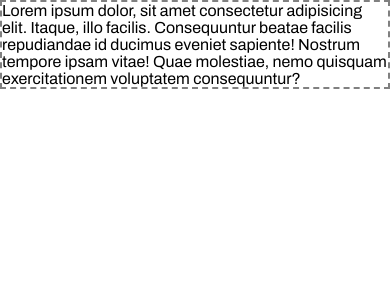
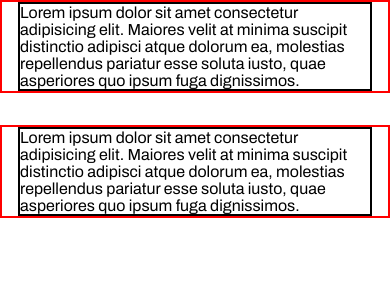
Before and after one commit to Emam-Bokhari/MUI, a React (Vite) app: page / in a window 390 px wide. Shown: the top 300 px of the page. Built offline with nearby package versions, Linux system fonts and the light colour scheme.

Commit message:
feat(ui): add Container component with responsive and fixed width container

```diff
--- a/src/App.jsx
+++ b/src/App.jsx
@@ -1,10 +1,10 @@
 import { Fragment } from "react";
-import BoxComponent from "./components/Layout/BoxComponent";
+import ContainerComponent from "./components/Layout/ContainerComponent";
 
 export default function App() {
   return (
     <Fragment>
-      <BoxComponent />
+      <ContainerComponent />
     </Fragment>
   );
 }
--- a/src/components/Layout/BoxComponent.jsx
+++ b/src/components/Layout/BoxComponent.jsx
@@ -14,5 +14,4 @@ export default function BoxComponent() {
         exercitationem voluptatem consequuntur?
       </Box>
     </Fragment>
-  );
-}
+  );}
--- /dev/null
+++ b/src/components/Layout/ContainerComponent.jsx
@@ -0,0 +1,20 @@
+import { Box, Container } from "@mui/material";
+import { Fragment } from "react";
+
+export default function ContainerComponent(){
+    return(
+        <Fragment>
+            <Container maxWidth="sm" sx={{border:"2px solid red"}} >
+            <Box component="section" sx={{border:"2px solid black"}}  >
+                Lorem ipsum dolor sit amet consectetur adipisicing elit. Maiores velit at minima suscipit distinctio adipisci atque dolorum ea, molestias repellendus pariatur esse soluta iusto, quae asperiores quo ipsum fuga dignissimos.
+            </Box>
+            </Container>
+
+            <Container fixed sx={{border:"2px solid red",my:4}} >
+            <Box component="section" sx={{border:"2px solid black"}}  >
+                Lorem ipsum dolor sit amet consectetur adipisicing elit. Maiores velit at minima suscipit distinctio adipisci atque dolorum ea, molestias repellendus pariatur esse soluta iusto, quae asperiores quo ipsum fuga dignissimos.
+            </Box>
+            </Container>
+        </Fragment>
+    )
+}
```
